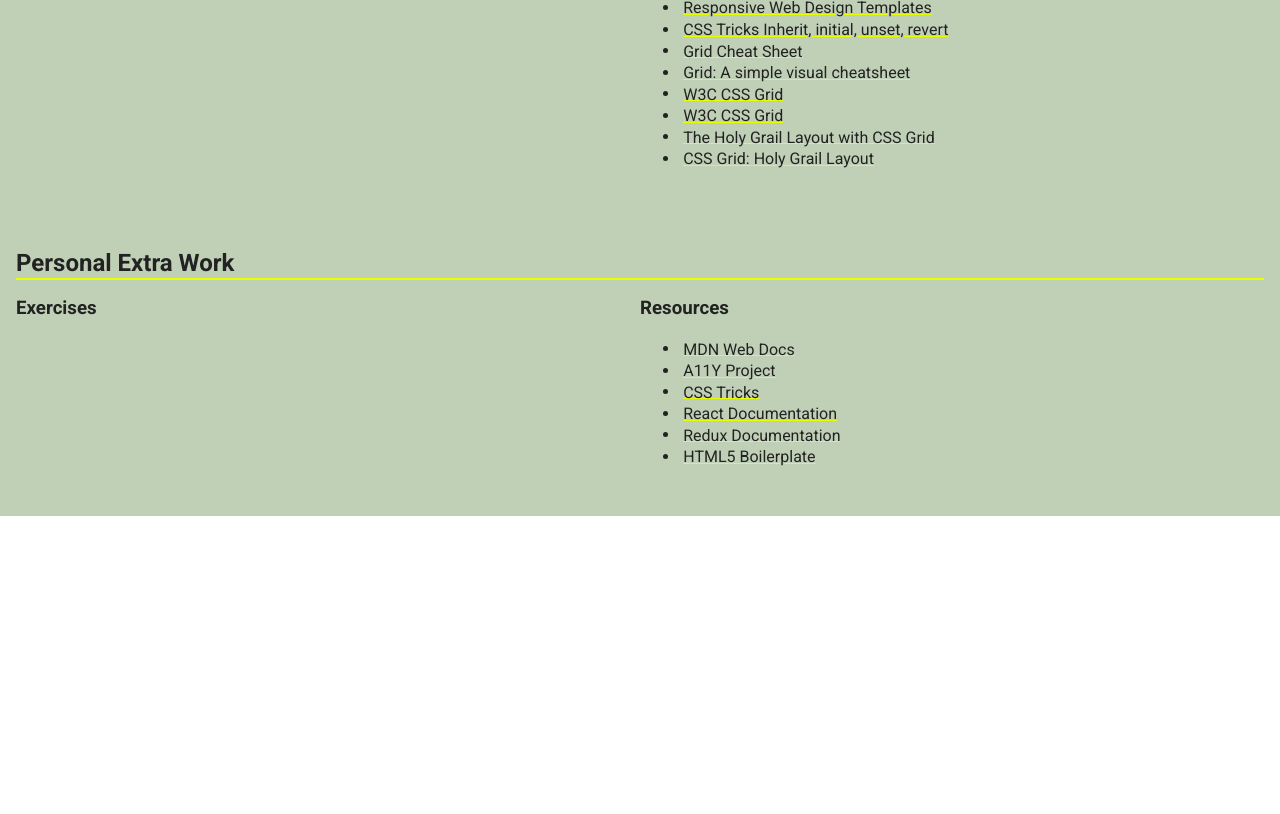
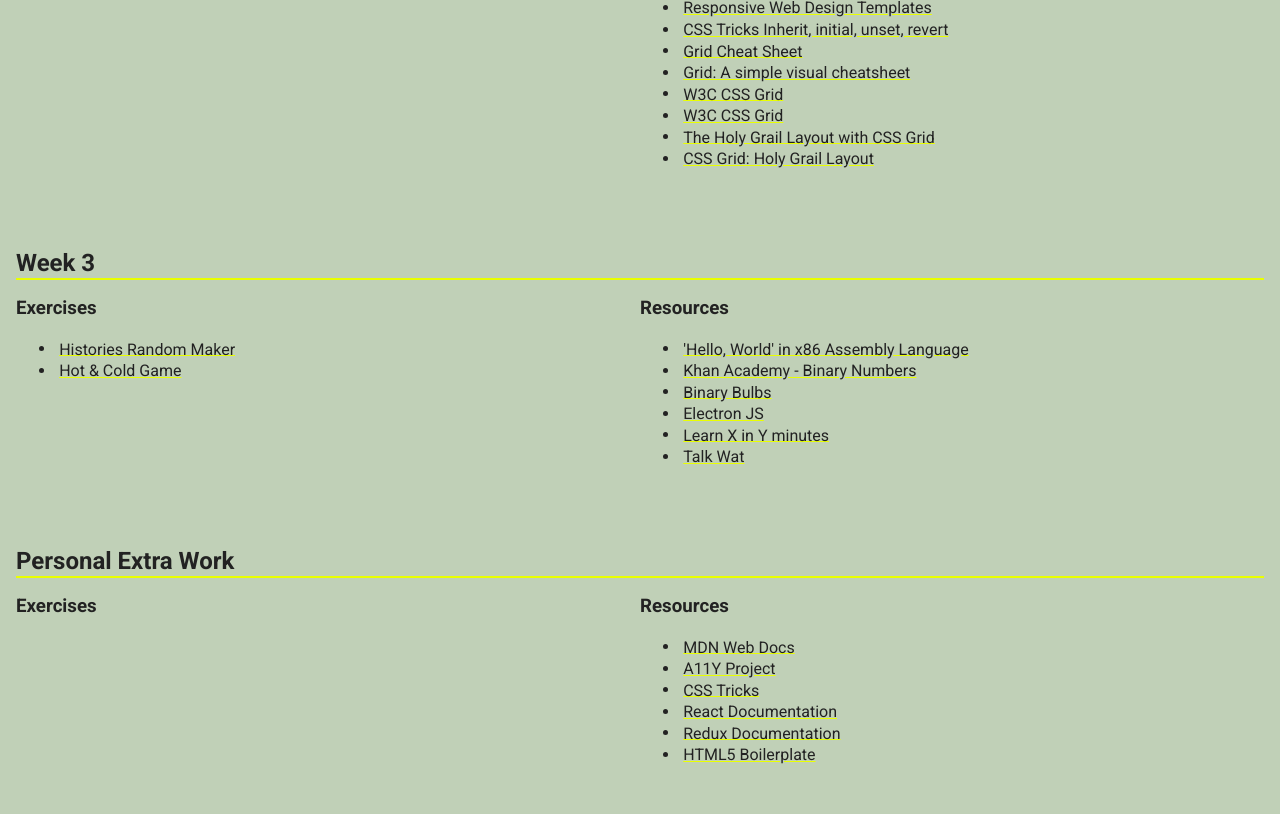
Before and after one commit to catabuades/allwomen-porfolio, a website built with Parcel: page exercises.html in a window 1280 px wide. Shown: the part 1670-2484 px from the top of the page. Before the commit the page ends 2186 px from the top, so only its background shows below. Built offline with nearby package versions, Linux system fonts and the light colour scheme.

Commit message:
Update week 3 links

```diff
--- a/exercises.html
+++ b/exercises.html
@@ -219,6 +219,45 @@
       </div>
     </section>
     <section class="section sectionWeek">
+      <h2>Week 3</h2>
+      <div class="sectionWeek__content">
+        <div class="sectionWeek__list">
+          <h3>Exercises</h2>
+          <ul>
+            <li>
+              <a href="" title="">Histories Random Maker</a>
+            </li>
+            <li>
+              <a href="https://catabuades.github.io/game-hot-cold/" title="Hot & Cold Game">Hot & Cold Game</a>
+            </li>
+          </ul>
+        </div>
+        <div class="sectionWeek__list">
+          <h3>Resources</h2>
+          <ul>
+            <li>
+              <a href="https://montcs.bloomu.edu/Information/LowLevel/Assembly/hello-asm.html" title="'Hello, World' in x86 Assembly Language" target="_blank">'Hello, World' in x86 Assembly Language</a>
+            </li>
+            <li>
+              <a href="https://www.khanacademy.org/computing/computers-and-internet/xcae6f4a7ff015e7d:digital-information/xcae6f4a7ff015e7d:binary-numbers/a/bits-and-binary" title="Khan Academy - Binary Numbers" target="_blank">Khan Academy - Binary Numbers</a>
+            </li>
+            <li>
+              <a href="https://cdn.cs50.net/2016/x/psets/0/pset0/bulbs.html" title="Binary Bulbs" target="_blank">Binary Bulbs</a>
+            </li>
+            <li>
+              <a href="https://www.electronjs.org/" title="Electron JS" target="_blank">Electron JS</a>
+            </li>
+            <li>
+              <a href="https://learnxinyminutes.com/docs/javascript/" title="Learn X in Y minutes" target="_blank">Learn X in Y minutes</a>
+            </li>
+            <li>
+              <a href="https://www.destroyallsoftware.com/talks/wat" title="Talk Wat" target="_blank">Talk Wat</a>
+            </li>
+          </ul>
+        </div>
+      </div>
+    </section>
+    <section class="section sectionWeek">
       <h2>Personal Extra Work</h2>
       <div class="sectionWeek__content">
         <div class="sectionWeek__list">
```
Also changed, not shown: 3 other files.
